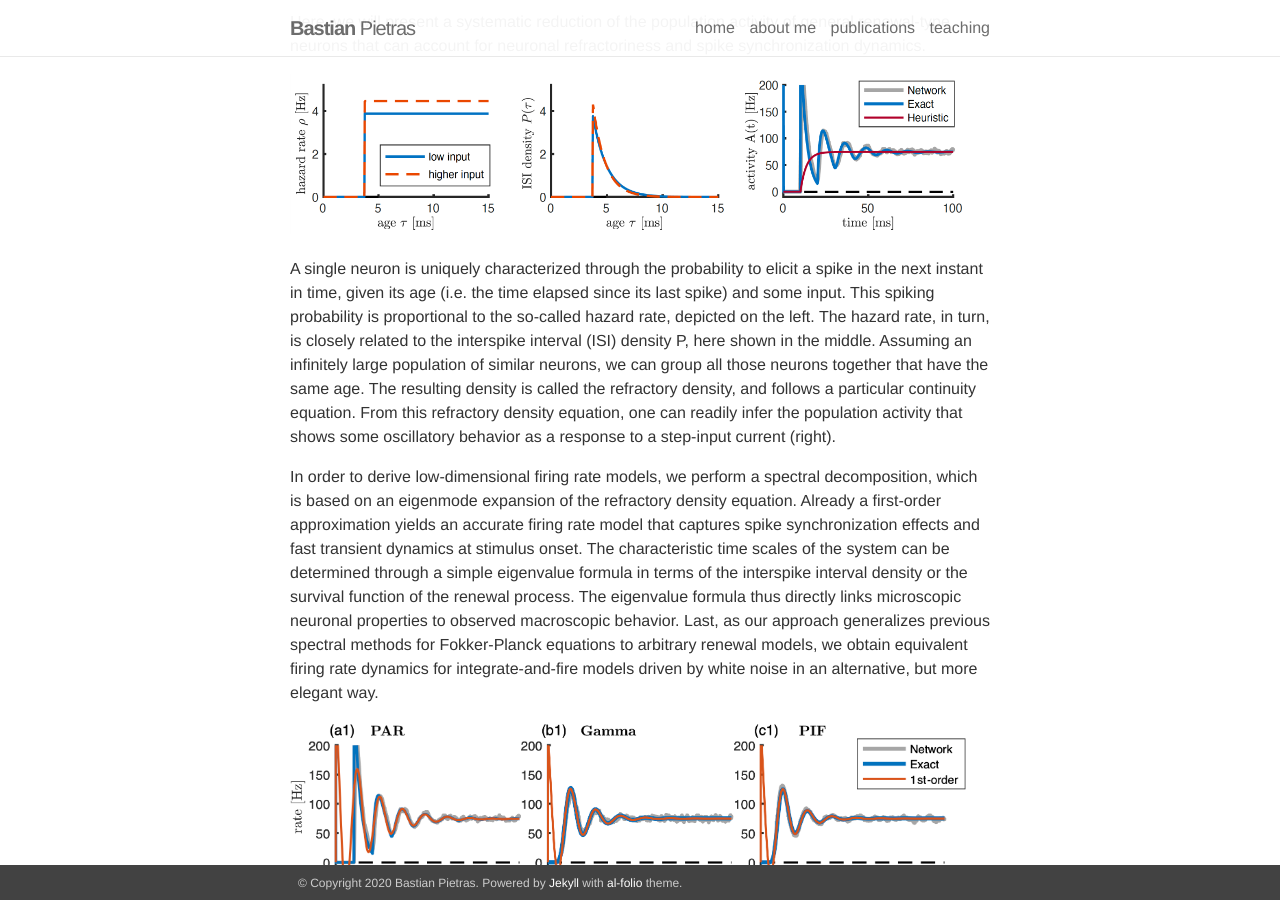
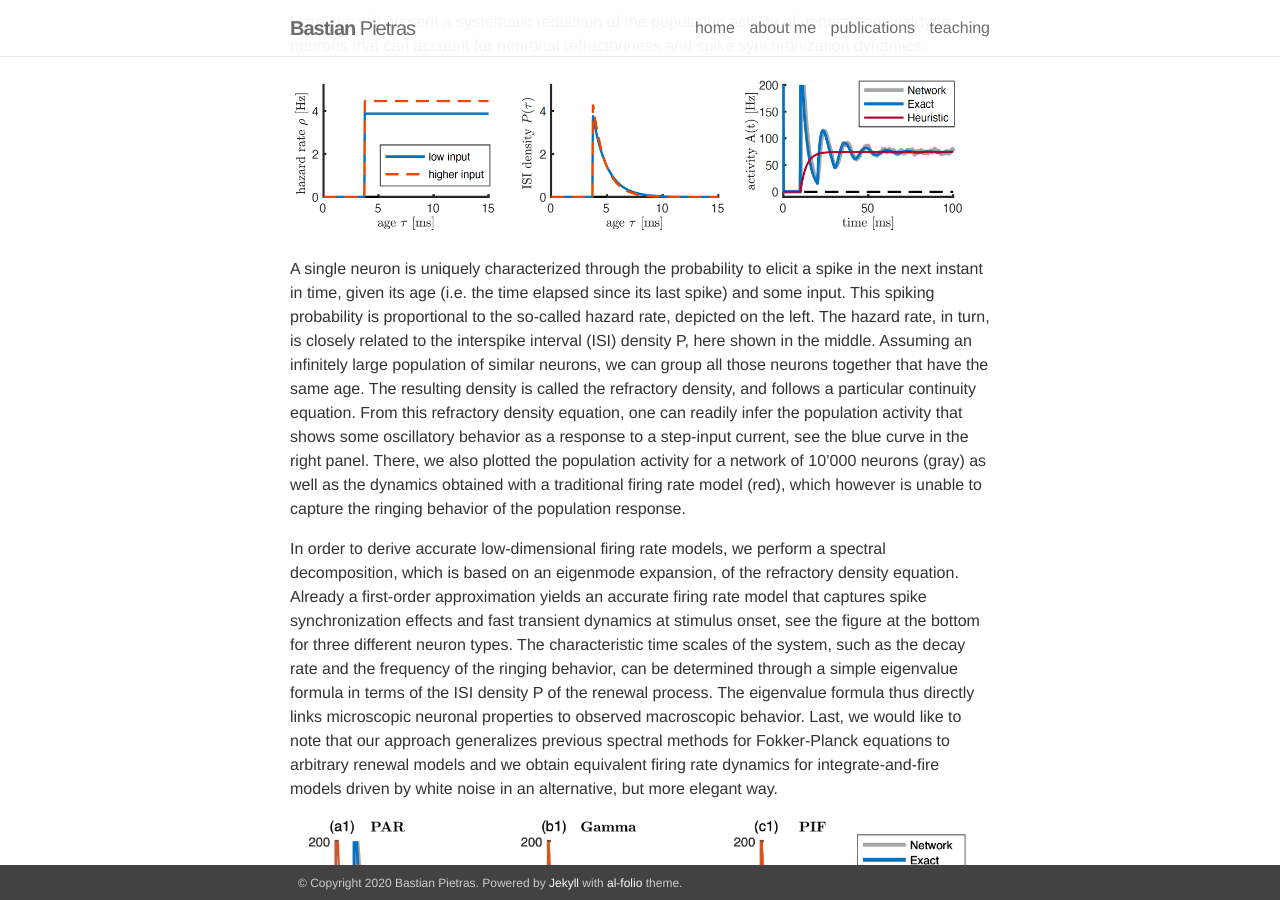
Before and after one commit to BastianPietras/bastianpietras.github.io, a Jekyll site: the page built from _projects/2spectral_decomp.markdown, in a window 1280 px wide and 900 px high, scrolled down 732 px. Built offline with Jekyll 4.4.1, drawn with Linux system fonts in a browser that asks for light colours.

Commit message:
Update 2spectral_decomp.markdown

```diff
--- a/_projects/2spectral_decomp.markdown
+++ b/_projects/2spectral_decomp.markdown
@@ -33,11 +33,14 @@ This spiking probability is proportional to the so-called hazard rate, depicted
 The hazard rate, in turn, is closely related to the interspike interval (ISI) density P, here shown in the middle.
 Assuming an infinitely large population of similar neurons, we can group all those neurons together that have the same age.
 The resulting density is called the refractory density, and follows a particular continuity equation.
-From this refractory density equation, one can readily infer the population activity that shows some oscillatory behavior as a response to a step-input current (right).
+From this refractory density equation, one can readily infer the population activity that shows some oscillatory behavior as a response to a step-input current, see the blue curve in the right panel.
+There, we also plotted the population activity for a network of 10'000 neurons (gray) as well as the dynamics obtained with a traditional firing rate model (red), which however is unable to capture the ringing behavior of the population response.
 
 
-In order to derive low-dimensional firing rate models, we perform a spectral decomposition, which is based on an eigenmode expansion of the refractory density equation.
-Already a first-order approximation yields an accurate firing rate model that captures spike synchronization effects and fast transient dynamics at stimulus onset. The characteristic time scales of the system can be determined through a simple eigenvalue formula in terms of the interspike interval density or the survival function of the renewal process. The eigenvalue formula thus directly links microscopic neuronal properties to observed macroscopic behavior.
-Last, as our approach generalizes previous spectral methods for Fokker-Planck equations to arbitrary renewal models, we obtain equivalent firing rate dynamics for integrate-and-fire models driven by white noise in an alternative, but more elegant way.
+In order to derive accurate low-dimensional firing rate models, we perform a spectral decomposition, which is based on an eigenmode expansion, of the refractory density equation.
+Already a first-order approximation yields an accurate firing rate model that captures spike synchronization effects and fast transient dynamics at stimulus onset, see the figure at the bottom for three different neuron types.
+The characteristic time scales of the system, such as the decay rate and the frequency of the ringing behavior, can be determined through a simple eigenvalue formula in terms of the ISI density P of the renewal process.
+The eigenvalue formula thus directly links microscopic neuronal properties to observed macroscopic behavior.
+Last, we would like to note that our approach generalizes previous spectral methods for Fokker-Planck equations to arbitrary renewal models and we obtain equivalent firing rate dynamics for integrate-and-fire models driven by white noise in an alternative, but more elegant way.
 <div><p style="float: center;"><img src="{{ site.baseurl }}/assets/img/Fig2_PSTH.png" alt="" title="overview" style="float: center" width="680px" height="auto" padding="10px"></p>
 </div>
```
